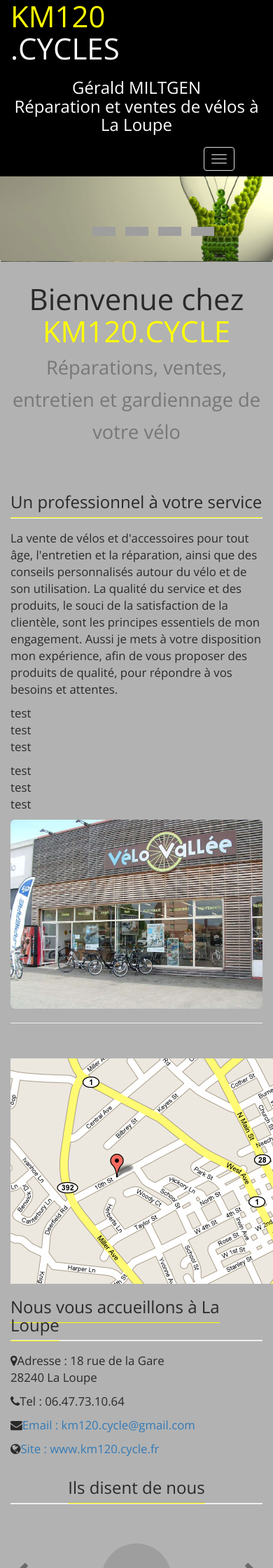
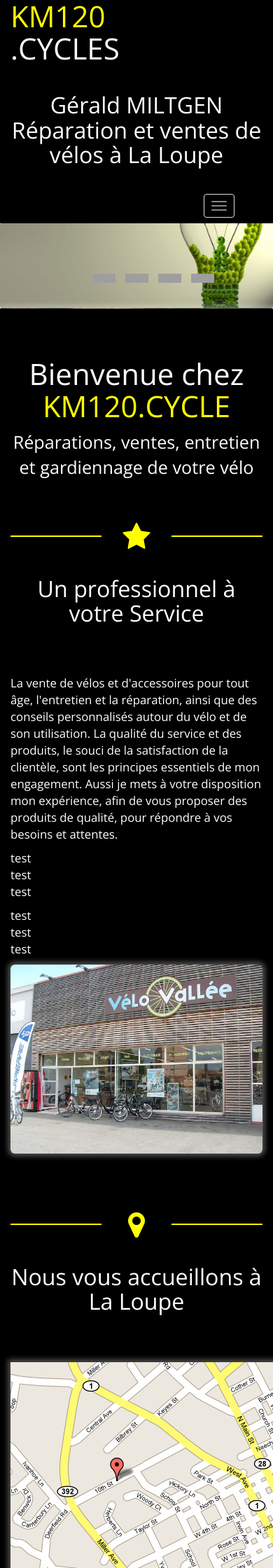
Before and after one commit to WildCodeSchool/laloupe-0915-veloLaLoupe, a PHP site: page / in a window 390 px wide. Shown: the top 2240 px of the page at 70% size. Run offline with PHP 8.4, Linux system fonts and the light colour scheme; some libraries are stand-ins or nearby versions; grey boxes are pictures that could not be loaded.

Commit message:
Mise en page de la homePage et du graphisme

```diff
--- a/css/style.css
+++ b/css/style.css
@@ -1,7 +1,7 @@
 body {
 	font-family: 'Open Sans', sans-serif;
-	background-color: #B2B2B2;
-	color: #292929;
+	background-color: #000;
+	color: white;
 	font-weight: 300;
 }
 header
@@ -23,6 +23,7 @@ h2 {
     font-weight: 300;
     margin: 0;
     margin-bottom: 10px;
+    color: white;
 }
 
 h2 span
@@ -30,8 +31,22 @@ h2 span
 	font-weight: 400;
 	color: #FFFF00;
 }
+
+h3 {
+  font-size: 2.3em;
+  font-weight: 300;
+  padding-top: 20px;
+  padding-bottom: 20px;
+}
+
+h4 {
+  font-size: 1.4em;
+  color: #FFFF00;
+}
+
 p {
 	font-size: 1.2em;
+  color: #FFF;
 }
 ul {
 	font-size: 1.2em;
@@ -48,7 +63,10 @@ ul {
 		font-size: 1em;
 	}
 
-
+.sous-titre {
+  font-size: 1.8em;
+  text-align: center;
+}
 
 .header-right
 {
@@ -87,19 +105,26 @@ ul {
 }
 .bienvenue {
 
-	padding-top: 30px;
-	padding-bottom: 40px;
+	padding-top: 70px;
 }
 .accueil {
 	padding-top: 30px;
 }
 
+img {
+  box-shadow: 0px 0px 7px 4px rgba(255,255,255,0.3);
+}
 /*------------------------------------*\
     $FOOTER
 \*------------------------------------*/
+footer {
+  margin-top: 30px;
+  border-top: 2px solid #FFFF00;
+}
+
 footer, footer a {
 	background-color: #000;
-	color: #fff;
+	color: #000;
 }
 	footer i {
 		padding-right: 10px;
@@ -243,3 +268,30 @@ footer, footer a {
         height: 20px;
     }
 }
+
+
+
+.page-header.page-header-with-icon {
+    text-align: center;
+    border-top: 2px solid #FFFF00;
+    border-bottom: none;
+    padding-bottom: 0;
+    padding-top: 16px;
+    margin: 70px 0 50px 0;
+}
+.page-header {
+    position: relative;
+    }
+.page-header.page-header-with-icon>[class^="fa"], .page-header.page-header-with-icon>[class*=" fa"] {
+    position: absolute;
+    display: block;
+    left: 50%;
+    top: -25px;
+    margin-left: -50px;
+    color: #FFFF00;
+    background-color: #000;
+    font-size: 3em;
+    line-height: 50px;
+    width: 100px;
+    height: 50px;
+}
--- a/includes/footer.php
+++ b/includes/footer.php
@@ -7,7 +7,7 @@
 
 		<div class="row">
 			<div class="col-md-8">
-				<h3 class="titre-classique"><span>Nos Partenaires</span></h3>
+				<h4 class="titre-classique"><span>Nos Partenaires</span></h4>
 					<div class="carouselFooter">
 						<div class="item">
 							<img src="http://lorempicsum.com/futurama/600/400/1" width="100%" />
@@ -33,7 +33,7 @@
 
 				<div class="row">
 					<div class="col-md-12">
-						<h3 class="titre-classique"><span>Contactez-nous</span></h3>
+						<h4>Contactez-nous</h4>
 					</div>
 				</div>
 
--- a/index.php
+++ b/index.php
@@ -81,14 +81,21 @@
 
 			<div class="row bienvenue">
 				<div class="col-md-12">
-					<h2 class="text-center">Bienvenue chez <span>KM120.CYCLE</span><br />
-					<small>Réparations, ventes, entretien et gardiennage de votre vélo</small></h2>
+					<h2 class="text-center">Bienvenue chez <span>KM120.CYCLE</span></h2>
+					<p class="sous-titre">Réparations, ventes, entretien et gardiennage de votre vélo</p>
 				</div>
 			</div>
 
 			<div class="row">
-				<div class="col-md-7">
-					<h3 class="titre-classique"><span>Un professionnel à votre service</span></h3>
+				<div class="col-md-12">
+					<div class='page-header page-header-with-icon'>
+            <i class='fa fa-star'></i><h3>Un professionnel à votre Service</h3>
+          </div>
+        </div>
+      </div>
+
+      <div class="row presentation">
+      	<div class="col-md-7">
 					<p>
 						La vente de vélos et d'accessoires pour tout âge, l'entretien et la réparation, ainsi que des conseils personnalisés autour du vélo et de son utilisation.
 							La qualité du service et des produits, le souci de la satisfaction de la clientèle, sont les principes essentiels de mon engagement.
@@ -120,20 +127,23 @@
 		</div>
 	</section>
 
-	<div class="container">
-		<hr>
-	</div>
-
 	<section>
 		<div class="accueil">
 			<div class="container">
 
 				<div class="row">
-					<div class="col-md-6">
+					<div class="col-md-12">
+						<div class='page-header page-header-with-icon'>
+	            <i class='fa fa-map-marker'></i><h3>Nous vous accueillons à La Loupe</h3>
+	          </div>
+	        </div>
+      	</div>
+
+				<div class="row">
+					<div class="col-md-7">
 						<img src="images/googlemap.png" alt="">
 					</div>
-					<div class="col-md-6">
-						<h3 class="titre-classique" style="font-weight: 400;"><span>Nous vous accueillons à La Loupe</span></h3>
+					<div class="col-md-5">
 
 		        <div class="row">
 							<div class="col-md-12">
@@ -176,10 +186,12 @@
 	<section>
 		<div class="container">
 			<div class="row">
-    		<div class='col-md-offset-1 col-md-10 text-center'>
-    			<h3 class="titre-classique"><span>Ils disent de nous</span></h3>
-    		</div>
-  		</div>
+				<div class="col-md-12">
+					<div class='page-header page-header-with-icon'>
+	          <i class='fa fa-comments-o'></i><h3>Ils disent de nous</h3>
+	        </div>
+	      </div>
+      </div>
 		  <div class='row'>
 		    <div class='col-md-12'>
 		      <div class="carousel slide" data-ride="carousel" id="quote-carousel">
```
